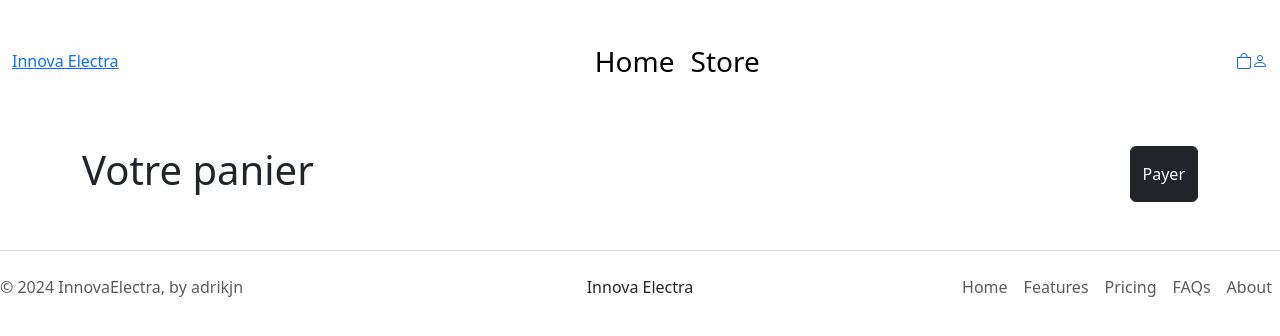
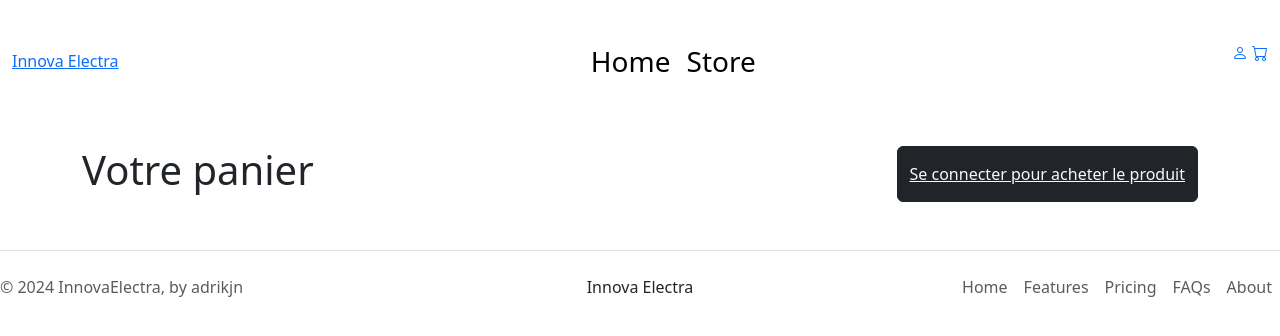
Before and after one commit to adrikjn/innovaelectra, a Symfony app: template templates/home/basket.html.twig in a window 1280 px wide. Shown: the top 336 px of the page. Run offline with Twig, Linux system fonts and the light colour scheme; the template is opened without the code that fills it, so the values that code supplies are empty; some libraries are stand-ins or nearby versions.

Commit message:
maj basket et nav

```diff
--- a/templates/base.html.twig
+++ b/templates/base.html.twig
@@ -12,9 +12,7 @@
 		<link rel="stylesheet" href="{{ asset('assets/styles/app.css')}}">
 		<script src="{{ asset('assets/app.js')}}" defer></script>
 
-		{% block javascripts %}
-
-		{% endblock %}
+		{% block javascripts %}{% endblock %}
 	</head>
 	<body>
 
@@ -36,12 +34,18 @@
 							</li>
 
 						</ul>
-						<a href="{{ path('basket.details')}}">
-							<i class="bi bi-bag nav-icons"></i>
-						</a>
-						<a href="">
-							<i class="bi bi-person nav-icons"></i>
-						</a>
+						<ul class="d-flex list-unstyled">
+							<li>
+								<a href="{{path('app_login')}}" class="mx-1">
+									<i class="bi bi-person nav-icons"></i>
+								</a>
+							</li>
+							<li>
+								<a href="{{ path('basket.details')}}">
+									<i class="bi bi-cart nav-icons"></i>
+								</a>
+							</li>
+						</ul>
 					</div>
 
 				</div>
--- a/templates/home/basket.html.twig
+++ b/templates/home/basket.html.twig
@@ -7,7 +7,14 @@
 	<div class="container my-5">
 		<div class="d-flex justify-content-between">
 			<h1>Votre panier</h1>
-            <button class="btn btn-dark">Payer</button>
+			{% if app.user %}
+				<button class="btn btn-success">Payer</button>
+			{% else %}
+				<button class="btn btn-dark">
+					<a href="{{path('app_login')}}" class="text-light">Se connecter pour acheter le produit</a>
+				</button>
+
+			{% endif %}
 		</div>
 
 		<div id="cartItems" class="row"></div>
```
